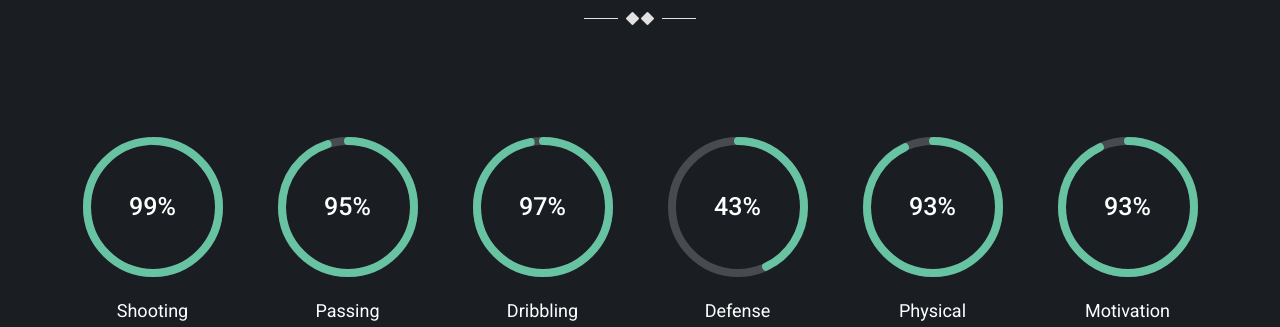
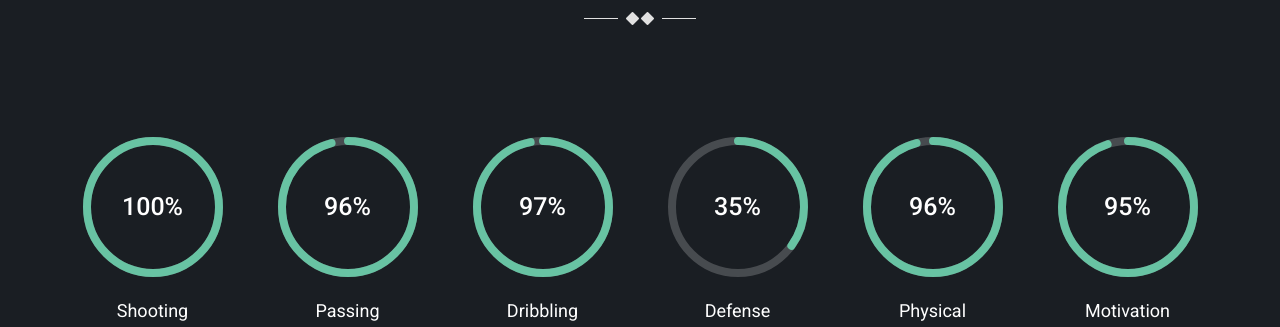
Before and after one commit to Pongsathon346/2020M4_02, a plain HTML site: page mod-iamx/mod-iamx/index.html in a window 1280 px wide. Shown: the part 2460-2787 px from the top of the page. Drawn offline with Linux system fonts and the light colour scheme; some packages are replaced by stand-ins of ours; a script that the page names is missing.

Commit message:
new skill

```diff
--- a/mod-iamx/mod-iamx/index.html
+++ b/mod-iamx/mod-iamx/index.html
@@ -169,7 +169,7 @@
 
         <div class="row more-skill text-center">
           <div class="col-xs-12 col-sm-4 col-md-2">
-              <div class="chart" data-percent="99" data-color="e74c3c">
+              <div class="chart" data-percent="100" data-color="e74c3c">
                     <span class="percent"></span>
                     <div class="chart-text">
                       <span>Shooting</span>
@@ -177,7 +177,7 @@
                 </div>
             </div>
             <div class="col-xs-12 col-sm-4 col-md-2">
-              <div class="chart" data-percent="95" data-color="2ecc71">
+              <div class="chart" data-percent="96" data-color="2ecc71">
                     <span class="percent"></span>
                     <div class="chart-text">
                       <span>Passing</span>
@@ -193,7 +193,7 @@
                 </div>
             </div>
             <div class="col-xs-12 col-sm-4 col-md-2">
-              <div class="chart" data-percent="43" data-color="3498db">
+              <div class="chart" data-percent="35" data-color="3498db">
                     <span class="percent"></span>
                     <div class="chart-text">
                       <span>Defense</span>
@@ -201,7 +201,7 @@
                 </div>
             </div>
             <div class="col-xs-12 col-sm-4 col-md-2">
-              <div class="chart" data-percent="93" data-color="3498db">
+              <div class="chart" data-percent="96" data-color="3498db">
                     <span class="percent"></span>
                     <div class="chart-text">
                       <span>Physical</span>
@@ -209,7 +209,7 @@
                 </div>
             </div>
             <div class="col-xs-12 col-sm-4 col-md-2">
-              <div class="chart" data-percent="93" data-color="3498db">
+              <div class="chart" data-percent="95" data-color="3498db">
                     <span class="percent"></span>
                     <div class="chart-text">
                       <span>Motivation</span>
```
